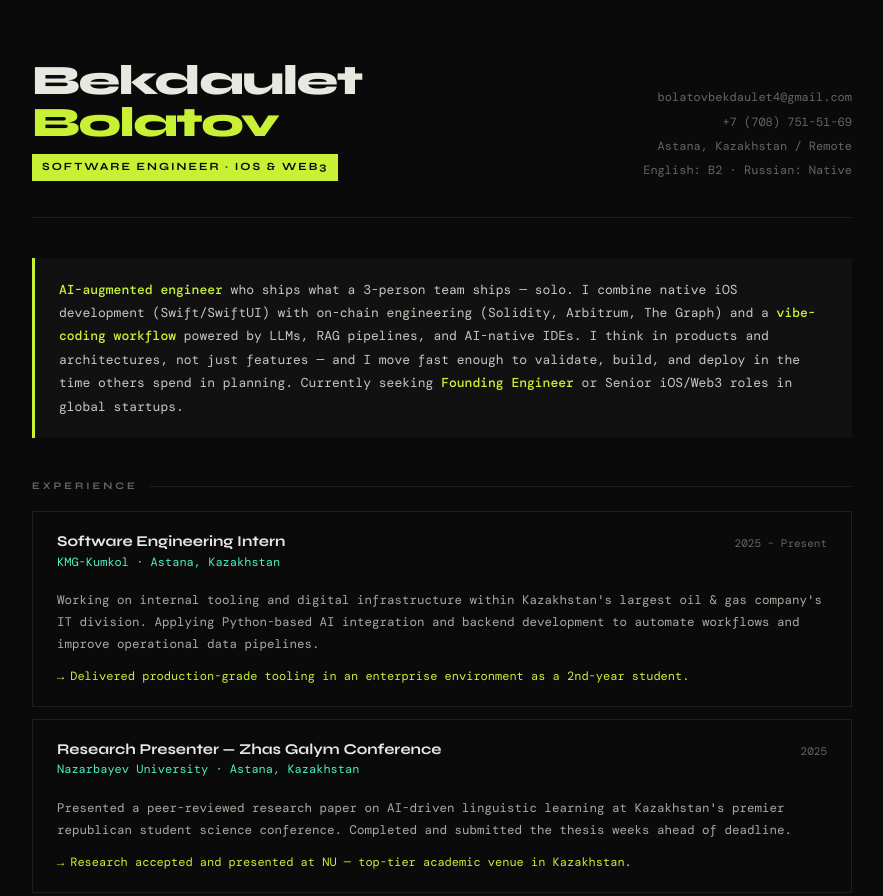
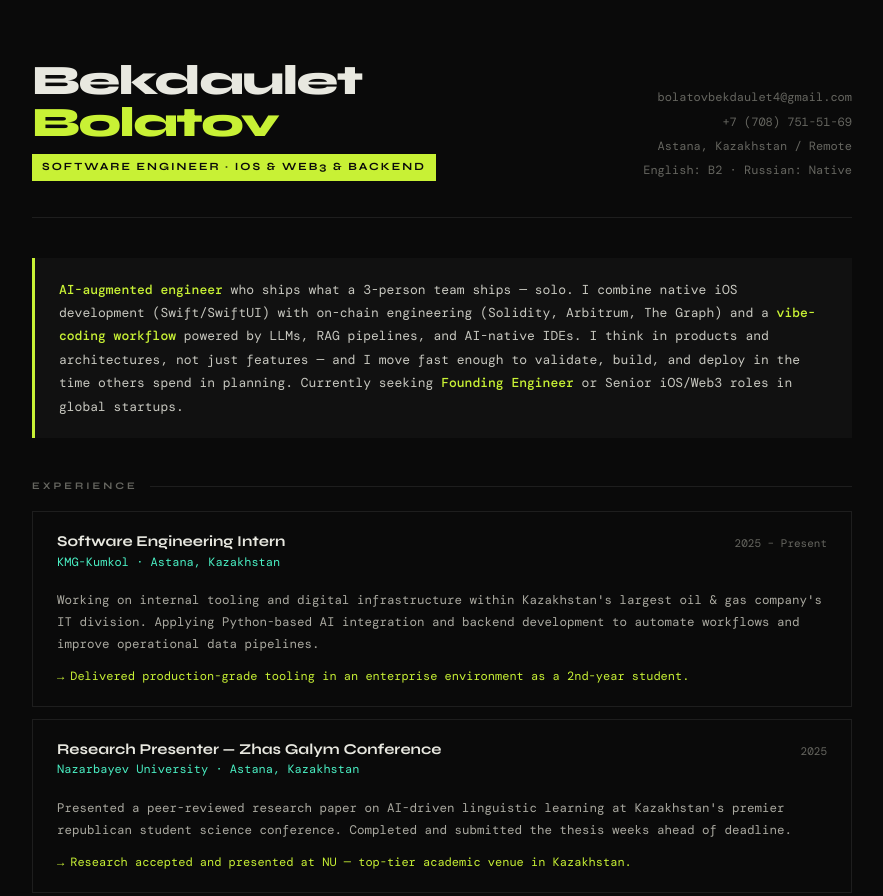
Before and after one commit to BekdauletBol/cv, a plain HTML site: page index.html in a window 1280 px wide. Shown: the top 896 px of the page, without its empty margins (198-1081 px from the left). Drawn offline with nearby package versions, Linux system fonts and the light colour scheme; a web font is replaced by a local one.

Commit message:
Initial commit

```diff
--- a/index.html
+++ b/index.html
@@ -420,7 +420,7 @@
   <header class="header">
     <div>
       <div class="name">Bekdaulet<br><span>Bolatov</span></div>
-      <div class="title-tag">Software Engineer · iOS &amp; Web3</div>
+      <div class="title-tag">Software Engineer · iOS &amp; Web3 &amp; backend</div>
     </div>
     <div class="contact-grid">
       <a href="mailto:bolatovbekdaulet4@gmail.com">bolatovbekdaulet4@gmail.com</a>
```
